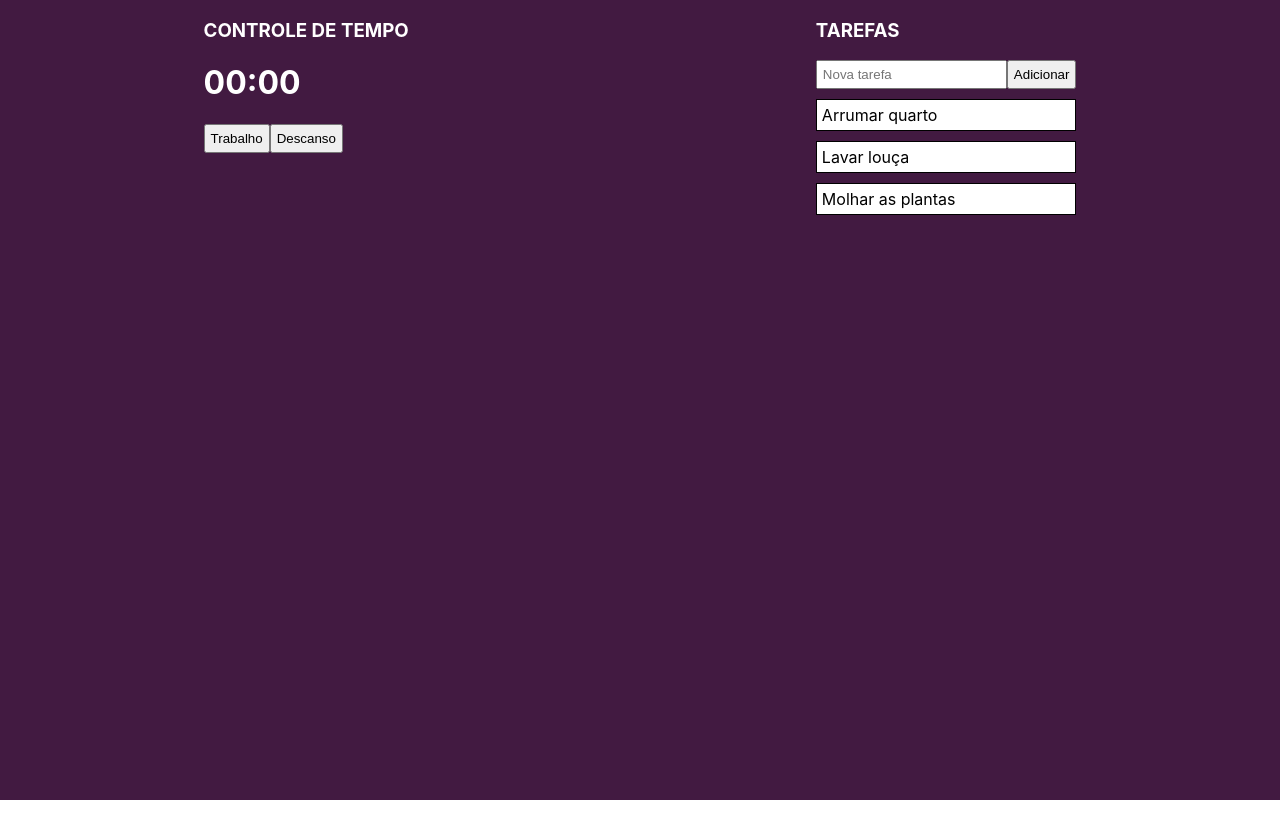
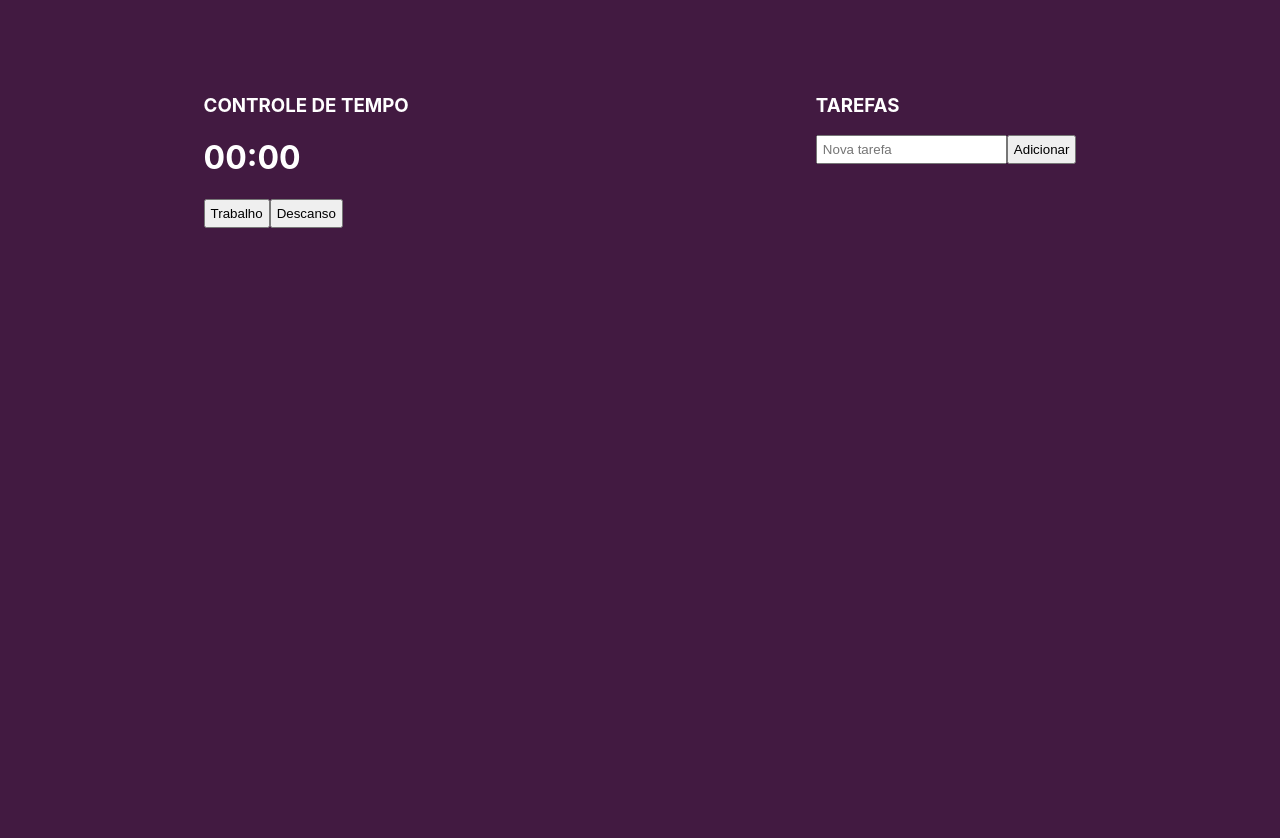
Before and after one commit to gazevedorp/home-office, a React (Create React App) app: page / in a window 1280 px wide. Shown: the top 838 px of the page. Before the commit the page ends 800 px from the top, so only its background shows below. Built offline with nearby package versions, Linux system fonts and the light colour scheme.

Commit message:
Remove default list and add padding

```diff
--- a/src/components/TodoList/index.js
+++ b/src/components/TodoList/index.js
@@ -14,11 +14,7 @@ import {
 const TodoList = () => {
 
     const [newTask, setNewTask] = useState()
-    const [list, setList] = useState([
-        "Arrumar quarto",
-        "Lavar louça",
-        "Molhar as plantas"
-    ])
+    const [list, setList] = useState([])
 
     return (
         <Container>
--- a/src/pages/Home/styles.js
+++ b/src/pages/Home/styles.js
@@ -8,6 +8,7 @@ export const Container = styled.div`
     flex-direction: row;
     justify-content: space-around;
     background-color: #421a41;
+    padding-top: 75px;
 `;
 
 export const ContainerCounter = styled.div`
```
